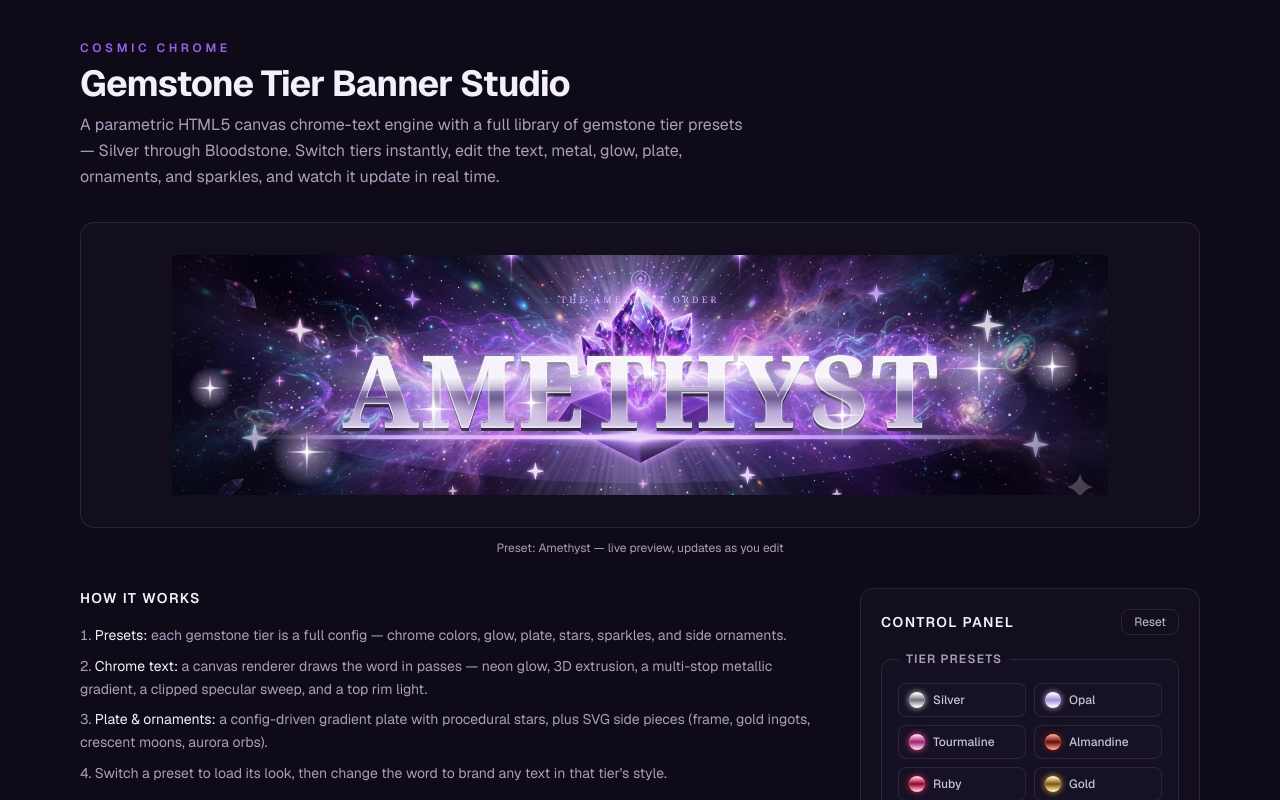
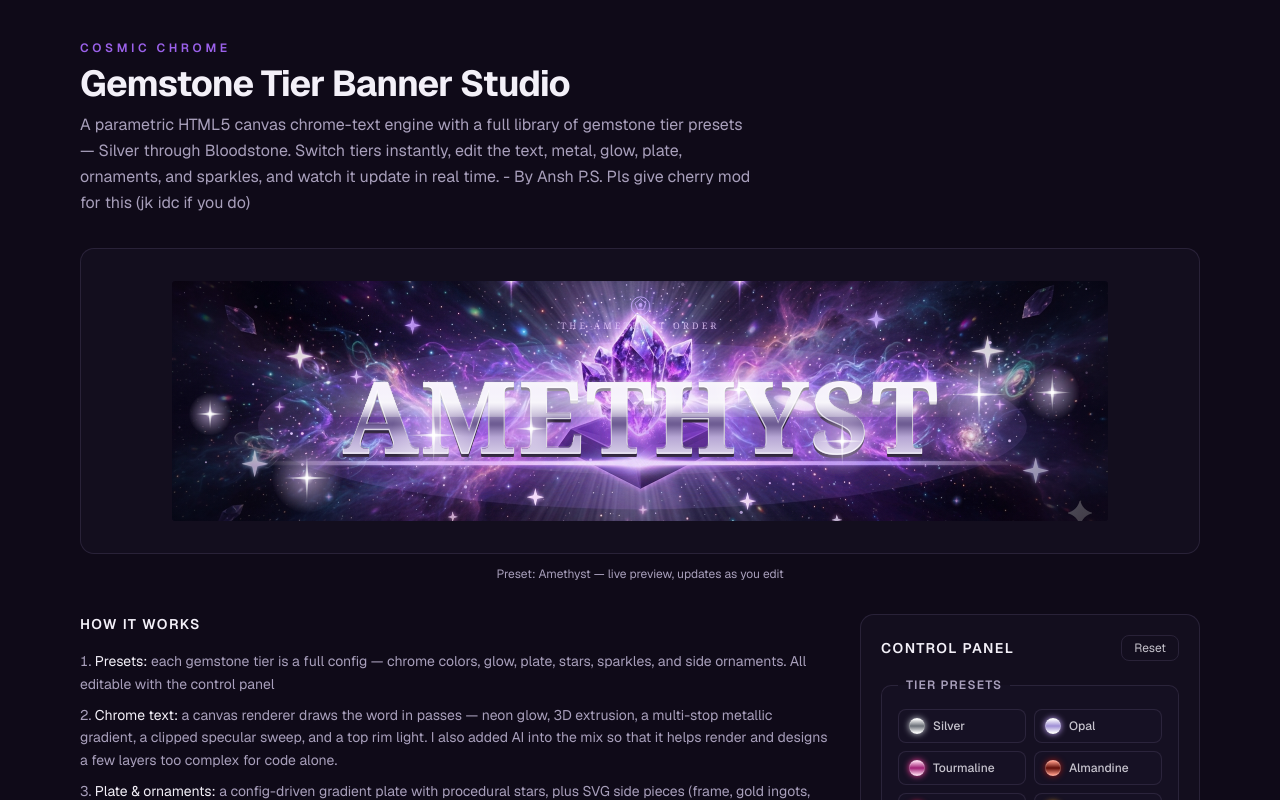
Before and after one commit to asinha2911-hash/GD-Rank-Maker, a Next.js app: page / in a window 1280 px wide. Shown: the top 800 px of the page. Built offline with nearby package versions, Linux system fonts and the light colour scheme.

Commit message:
feat: enhance gemstone tier config and AI integration in page.tsx\n\nAdded cherry mod note and detailed editable features with AI assistance

```diff
--- a/app/page.tsx
+++ b/app/page.tsx
@@ -41,6 +41,7 @@ export default function Page() {
             A parametric HTML5 canvas chrome-text engine with a full library of gemstone tier
             presets — Silver through Bloodstone. Switch tiers instantly, edit the text, metal,
             glow, plate, ornaments, and sparkles, and watch it update in real time.
+            - By Ansh P.S. Pls give cherry mod for this (jk idc if you do)
           </p>
         </header>
 
@@ -65,17 +66,17 @@ export default function Page() {
             <ol className="flex list-inside list-decimal flex-col gap-2 text-sm leading-relaxed text-muted-foreground">
               <li>
                 <span className="text-foreground">Presets:</span> each gemstone tier is a full
-                config — chrome colors, glow, plate, stars, sparkles, and side ornaments.
+                config — chrome colors, glow, plate, stars, sparkles, and side ornaments. All editable with the control panel
               </li>
               <li>
                 <span className="text-foreground">Chrome text:</span> a canvas renderer draws
                 the word in passes — neon glow, 3D extrusion, a multi-stop metallic gradient,
-                a clipped specular sweep, and a top rim light.
+                a clipped specular sweep, and a top rim light. I also added AI into the mix so that it helps render and designs a few layers too complex for code alone.
               </li>
               <li>
                 <span className="text-foreground">Plate &amp; ornaments:</span> a config-driven
                 gradient plate with procedural stars, plus SVG side pieces (frame, gold ingots,
-                crescent moons, aurora orbs).
+                crescent moons, aurora orbs). Design any rank or combination of ranks you'd like, all with a few button presses. You're welcome.
               </li>
               <li>
                 Switch a preset to load its look, then change the word to brand any text in that
```
